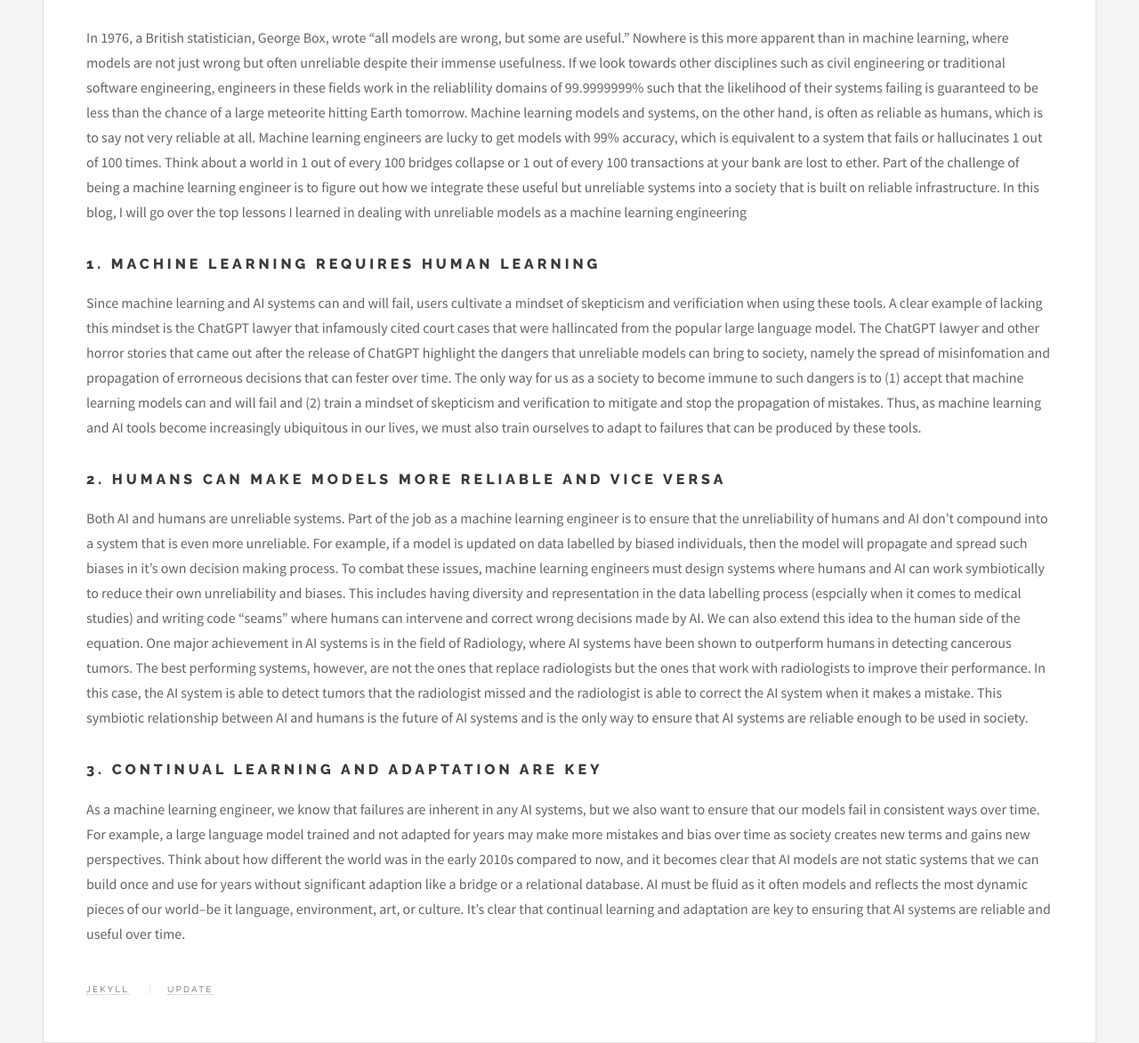
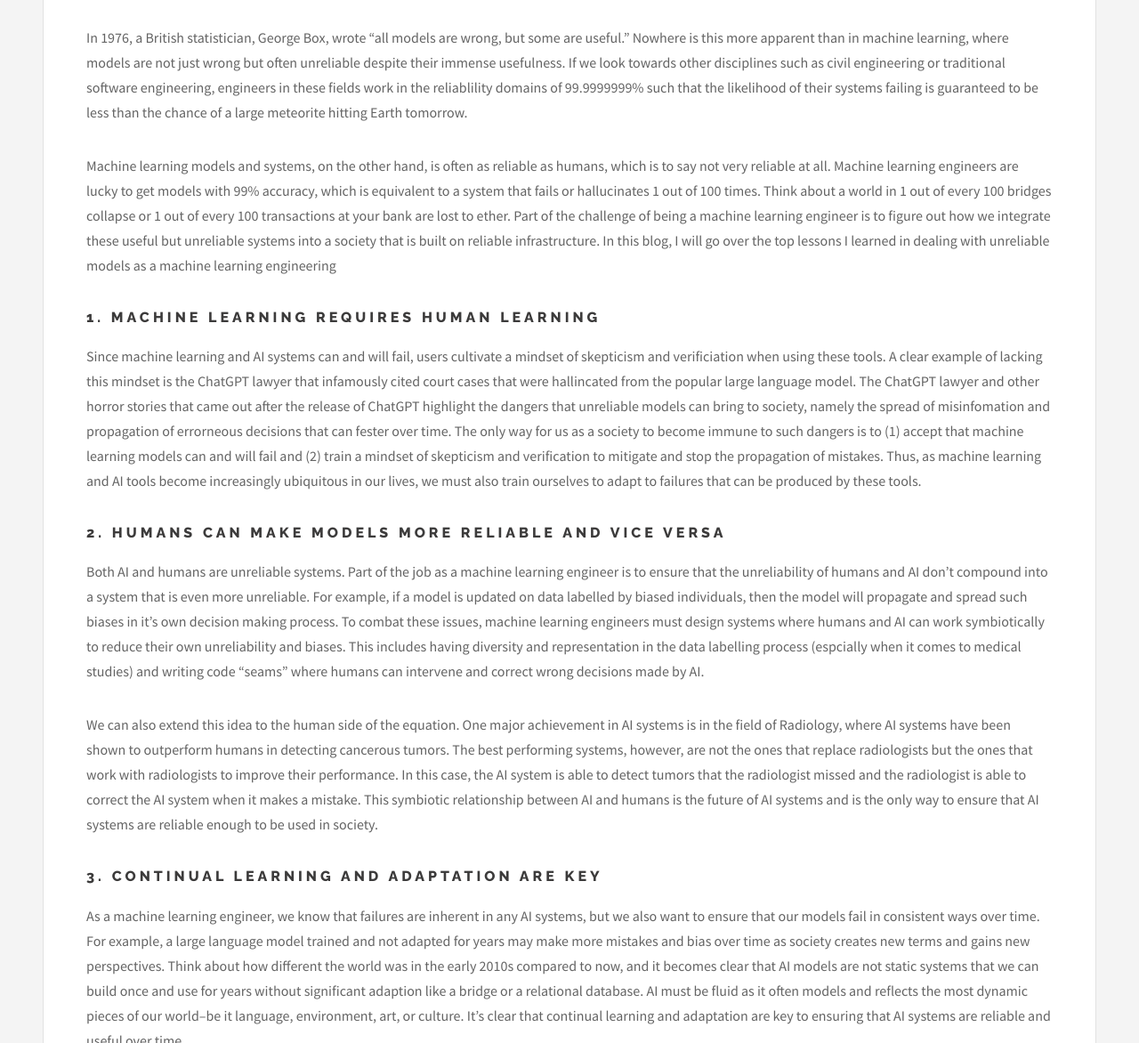
Before and after one commit to rhiga2/rhiga2.github.io, a Jekyll site: the page built from _posts/2023-12-21-lessions-in-machine-learning-engineering.markdown, in a window 1280 px wide and 1400 px high, scrolled down 1159 px. Shown: the part 228-1400 px from the top of the window at 89% size. Built offline with Jekyll 4.4.1, drawn with Linux system fonts in a browser that asks for light colours; part of the change alters nothing that is shown.

```diff
--- a/_posts/2023-12-21-lessions-in-machine-learning-engineering.markdown
+++ b/_posts/2023-12-21-lessions-in-machine-learning-engineering.markdown
@@ -4,10 +4,11 @@ title:  "Lessons in Machine Learning"
 date:   2023-12-21 16:52:07
 categories: jekyll update
 tags: jekyll update
-image: /images/robots_learning.jpg
+image: /images/lessons_in_machine_learning.png
 published: true
 ---
 In 1976, a British statistician, George Box, wrote "all models are wrong, but some are useful." Nowhere is this more apparent than in machine learning, where models are not just wrong but often unreliable despite their immense usefulness. If we look towards other disciplines such as civil engineering or traditional software engineering, engineers in these fields work in the reliablility domains of 99.9999999% such that the likelihood of their systems failing is guaranteed to be less than the chance of a large meteorite hitting Earth tomorrow.
+
 Machine learning models and systems, on the other hand, is often as reliable as humans, which is to say not very reliable at all. Machine learning engineers are lucky to get models with 99% accuracy, which is equivalent to a system that fails or hallucinates 1 out of 100 times. Think about a world in 1 out of every 100 bridges collapse or 1 out of every 100 transactions at your bank are lost to ether. Part of the challenge of being a machine learning engineer is to figure out how we integrate these useful but unreliable systems into a society that is built on reliable infrastructure. In this blog, I will go over the top lessons I learned in dealing with unreliable models as a machine learning engineering
 
 # 1. Machine learning requires human learning
@@ -15,6 +16,7 @@ Since machine learning and AI systems can and will fail, users cultivate a minds
 
 # 2. Humans can make models more reliable and vice versa
 Both AI and humans are unreliable systems. Part of the job as a machine learning engineer is to ensure that the unreliability of humans and AI don't compound into a system that is even more unreliable. For example, if a model is updated on data labelled by biased individuals, then the model will propagate and spread such biases in it's own decision making process. To combat these issues, machine learning engineers must design systems where humans and AI can work symbiotically to reduce their own unreliability and biases. This includes having diversity and representation in the data labelling process (espcially when it comes to medical studies) and writing code "seams" where humans can intervene and correct wrong decisions made by AI.
+
 We can also extend this idea to the human side of the equation. One major achievement in AI systems is in the field of Radiology, where AI systems have been shown to outperform humans in detecting cancerous tumors. The best performing systems, however, are not the ones that replace radiologists but the ones that work with radiologists to improve their performance. In this case, the AI system is able to detect tumors that the radiologist missed and the radiologist is able to correct the AI system when it makes a mistake. This symbiotic relationship between AI and humans is the future of AI systems and is the only way to ensure that AI systems are reliable enough to be used in society.
 
 # 3. Continual learning and adaptation are key
```
Also changed, not shown: 1 other file.
